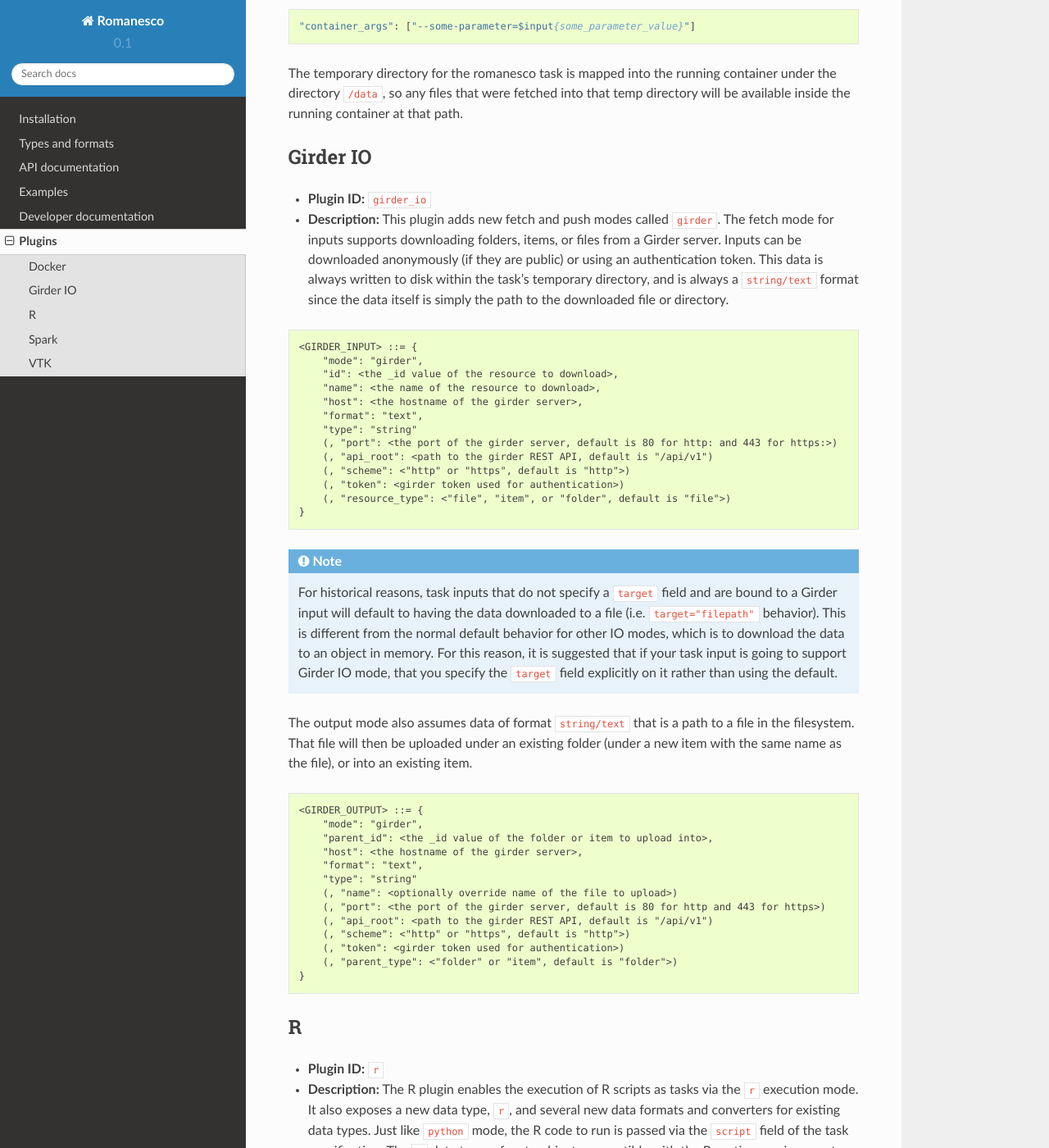
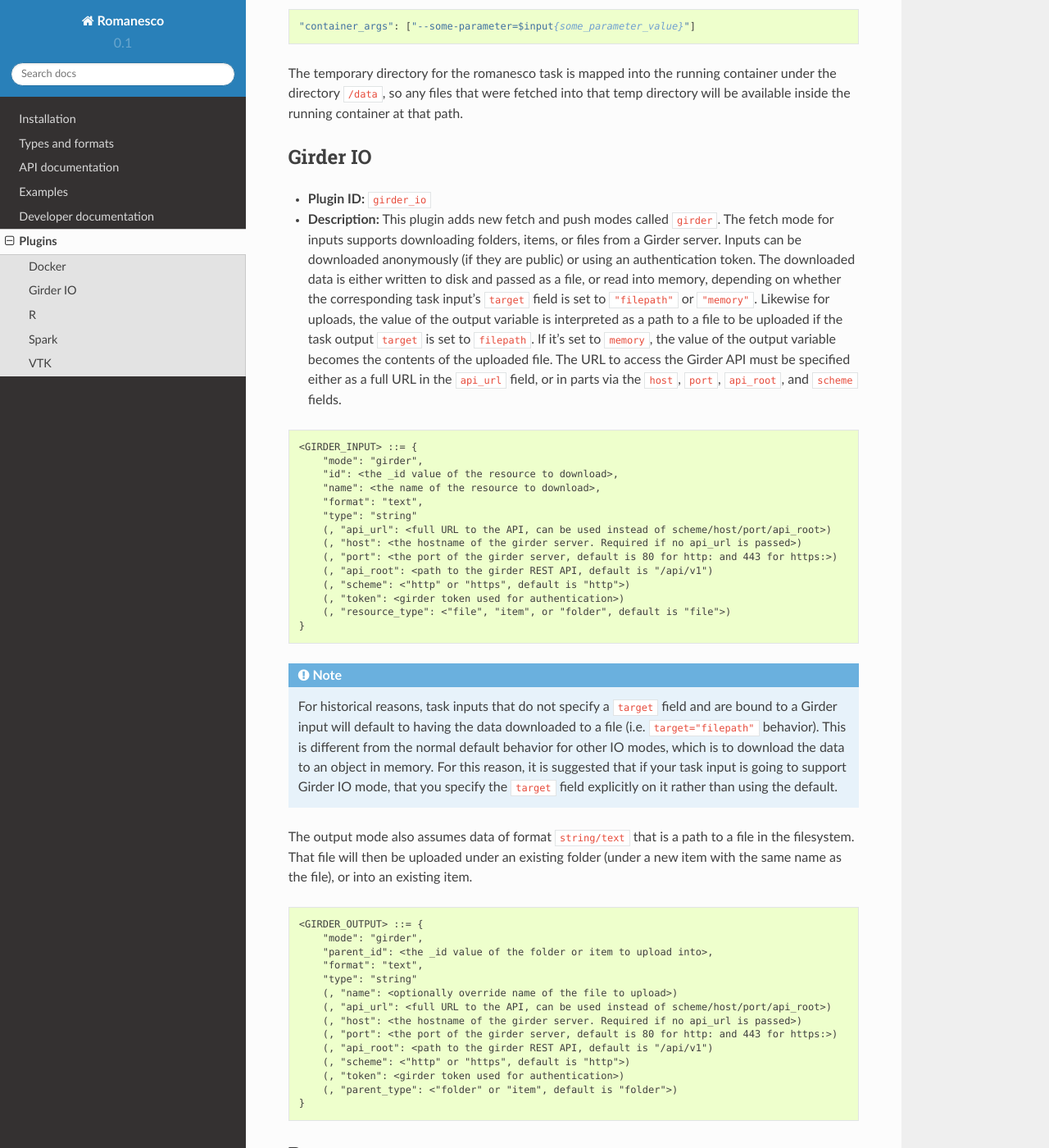
Before and after one commit to girder/girder_worker, a Sphinx documentation site: the page built from docs/plugins.rst, in a window 1280 px wide and 1400 px high, scrolled down 1205 px. Shown: the whole window at 82% size. Built offline with Sphinx 7.4.7 and the Read the Docs theme 2.0.0, drawn with Linux system fonts in a browser that asks for light colours.

Commit message:
Allow api_url to be passed to Girder IO specs
This is in lieu of scheme/host/port/api_root.

```diff
--- a/docs/plugins.rst
+++ b/docs/plugins.rst
@@ -65,9 +65,15 @@
 * **Description:** This plugin adds new fetch and push modes called ``girder``. The
   fetch mode for inputs supports downloading folders, items, or files from a Girder
   server. Inputs can be downloaded anonymously (if they are public) or using an
-  authentication token. This data is always written to disk within the task's
-  temporary directory, and is always a ``string/text`` format since the data itself
-  is simply the path to the downloaded file or directory.
+  authentication token. The downloaded data is either written to disk and passed
+  as a file, or read into memory, depending on whether the corresponding task
+  input's ``target`` field is set to ``"filepath"`` or ``"memory"``. Likewise for
+  uploads, the value of the output variable is interpreted as a path to a file to
+  be uploaded if the task output ``target`` is set to ``filepath``. If it's set to
+  ``memory``, the value of the output variable becomes the contents of the uploaded
+  file. The URL to access the Girder API must be specified either as a full URL in
+  the ``api_url`` field, or in parts via the ``host``, ``port``, ``api_root``, and
+  ``scheme`` fields.
 
 .. code-block :: none
 
@@ -75,9 +81,10 @@
         "mode": "girder",
         "id": <the _id value of the resource to download>,
         "name": <the name of the resource to download>,
-        "host": <the hostname of the girder server>,
         "format": "text",
         "type": "string"
+        (, "api_url": <full URL to the API, can be used instead of scheme/host/port/api_root>)
+        (, "host": <the hostname of the girder server. Required if no api_url is passed>)
         (, "port": <the port of the girder server, default is 80 for http: and 443 for https:>)
         (, "api_root": <path to the girder REST API, default is "/api/v1")
         (, "scheme": <"http" or "https", default is "http">)
@@ -102,11 +109,12 @@
     <GIRDER_OUTPUT> ::= {
         "mode": "girder",
         "parent_id": <the _id value of the folder or item to upload into>,
-        "host": <the hostname of the girder server>,
         "format": "text",
         "type": "string"
         (, "name": <optionally override name of the file to upload>)
-        (, "port": <the port of the girder server, default is 80 for http and 443 for https>)
+        (, "api_url": <full URL to the API, can be used instead of scheme/host/port/api_root>)
+        (, "host": <the hostname of the girder server. Required if no api_url is passed>)
+        (, "port": <the port of the girder server, default is 80 for http: and 443 for https:>)
         (, "api_root": <path to the girder REST API, default is "/api/v1")
         (, "scheme": <"http" or "https", default is "http">)
         (, "token": <girder token used for authentication>)
```
Also changed, not shown: 1 other file.
